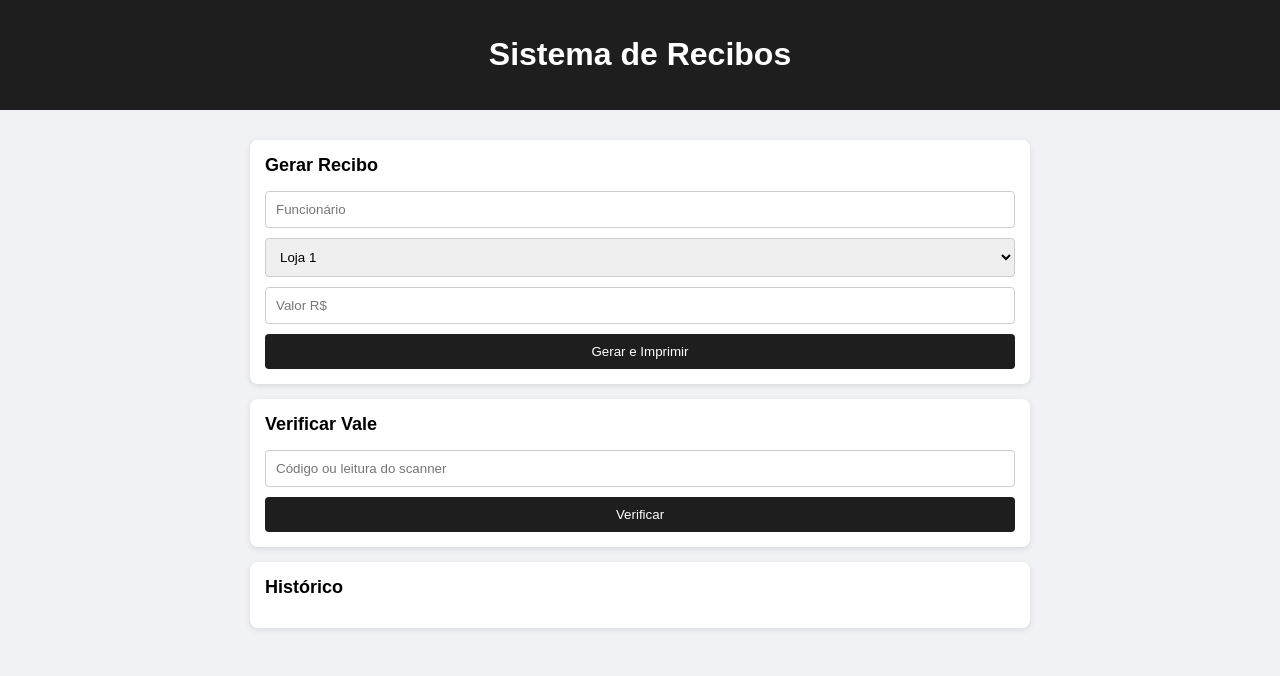
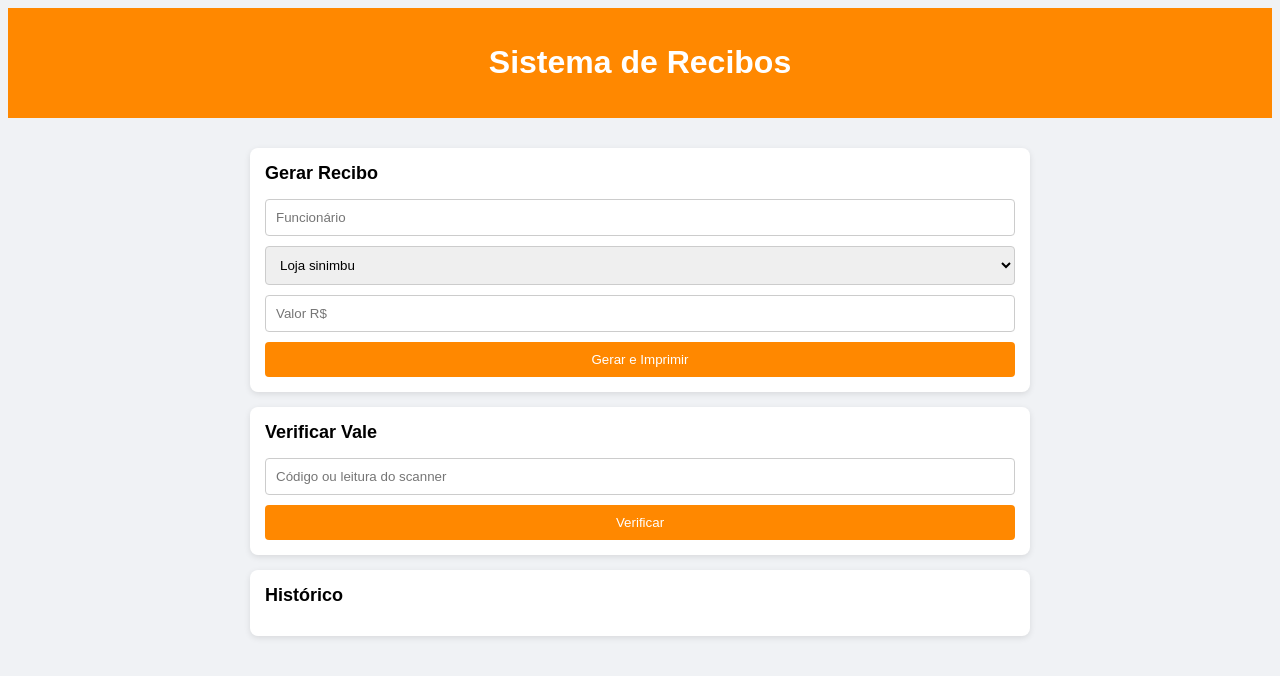
Before and after one commit to meainteligence/clie, a plain HTML site: page index.html in a window 1280 px wide. Drawn offline with Linux system fonts and the light colour scheme.

Commit message:
Add files via upload

```diff
--- a/index.html
+++ b/index.html
@@ -16,11 +16,11 @@
 body {
     font-family: Arial, sans-serif;
     background: #f0f2f5;
-    margin: 0;
+    /* margin: 0; */
 }
 
 header {
-    background: #1e1e1e;
+    background: #ff8800;
     color: #fff;
     padding: 15px;
     text-align: center;
@@ -59,7 +59,7 @@ input, select {
 button {
     width: 100%;
     padding: 10px;
-    background: #1e1e1e;
+    background: #ff8800;
     color: #fff;
     border: none;
     border-radius: 4px;
@@ -107,7 +107,7 @@ button:hover {
         left: 0;
         width: 280px;
         font-family: monospace;
-        font-size: 12px;
+        font-size: 22px;
     }
 }
 
@@ -134,8 +134,8 @@ button:hover {
 
         <div class="form-group">
             <select id="loja">
-                <option value="Loja 1">Loja 1</option>
-                <option value="Loja 2">Loja 2</option>
+                <option value="Loja 1">Loja sinimbu</option>
+                <option value="Loja 2">Loja julio</option>
             </select>
         </div>
 
```
